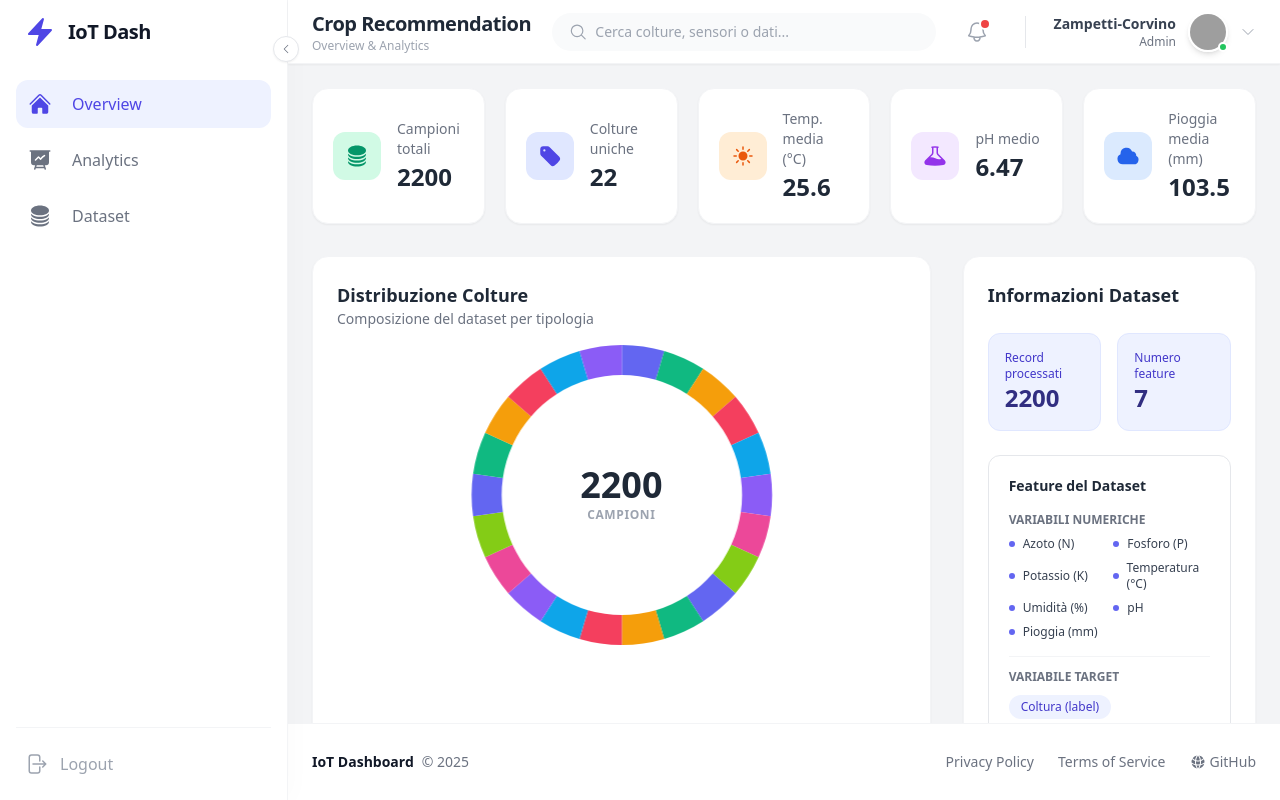
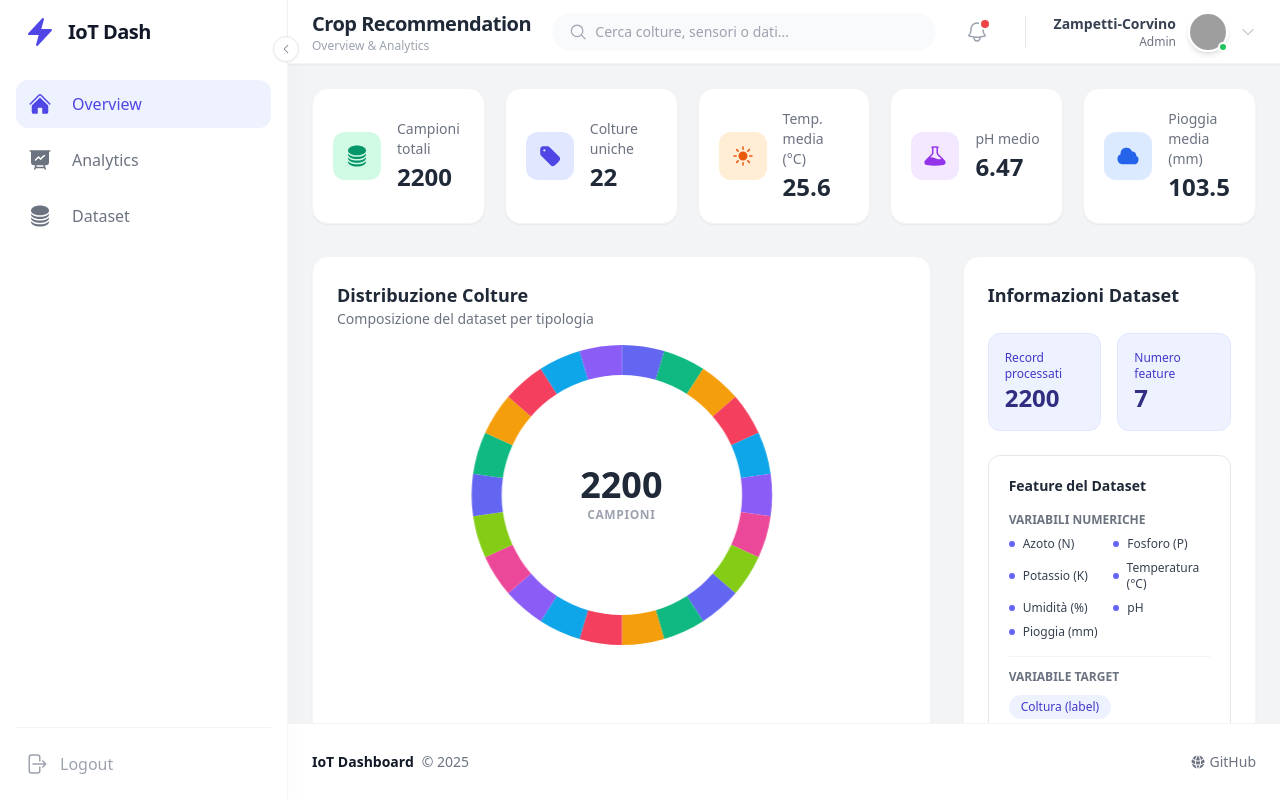
Before and after one commit to gyozamp/Crop-Recommandation-Dashboard, a React (Vite) app: page / in a window 1280 px wide. Built offline with nearby package versions, Linux system fonts and the light colour scheme; grey boxes are pictures that could not be loaded.

Commit message:
Modified footer and add github link

```diff
--- a/src/components/Footer/Footer.tsx
+++ b/src/components/Footer/Footer.tsx
@@ -14,14 +14,8 @@ export default function Footer() {
 
         {/* Right: Links */}
         <div className="flex gap-6 mt-4 md:mt-0 text-sm font-medium text-gray-500">
-          <a href="#" className="hover:text-indigo-600 transition-colors duration-200">
-            Privacy Policy
-          </a>
-          <a href="#" className="hover:text-indigo-600 transition-colors duration-200">
-            Terms of Service
-          </a>
           <a
-            href="#"
+            href="https://github.com/gyozamp/Crop-Recommandation-Dashboard"
             className="flex items-center gap-1 hover:text-indigo-600 transition-colors duration-200"
           >
             <GlobeAltIcon className="h-4 w-4" />
```
